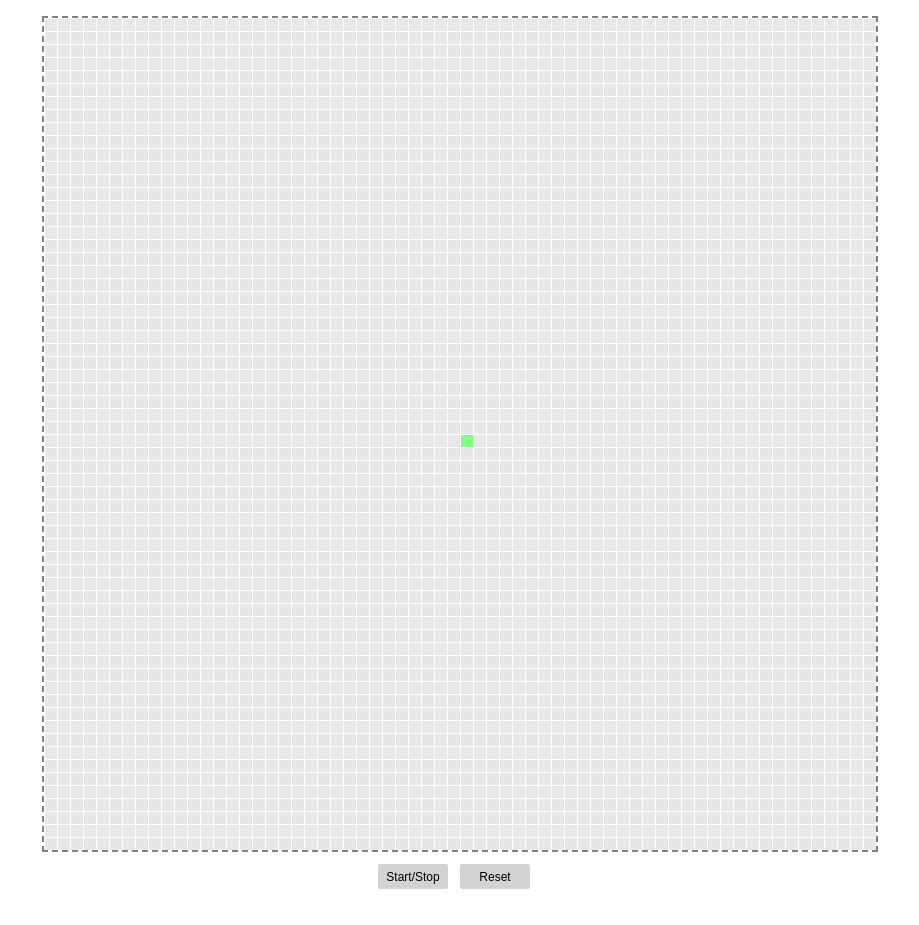
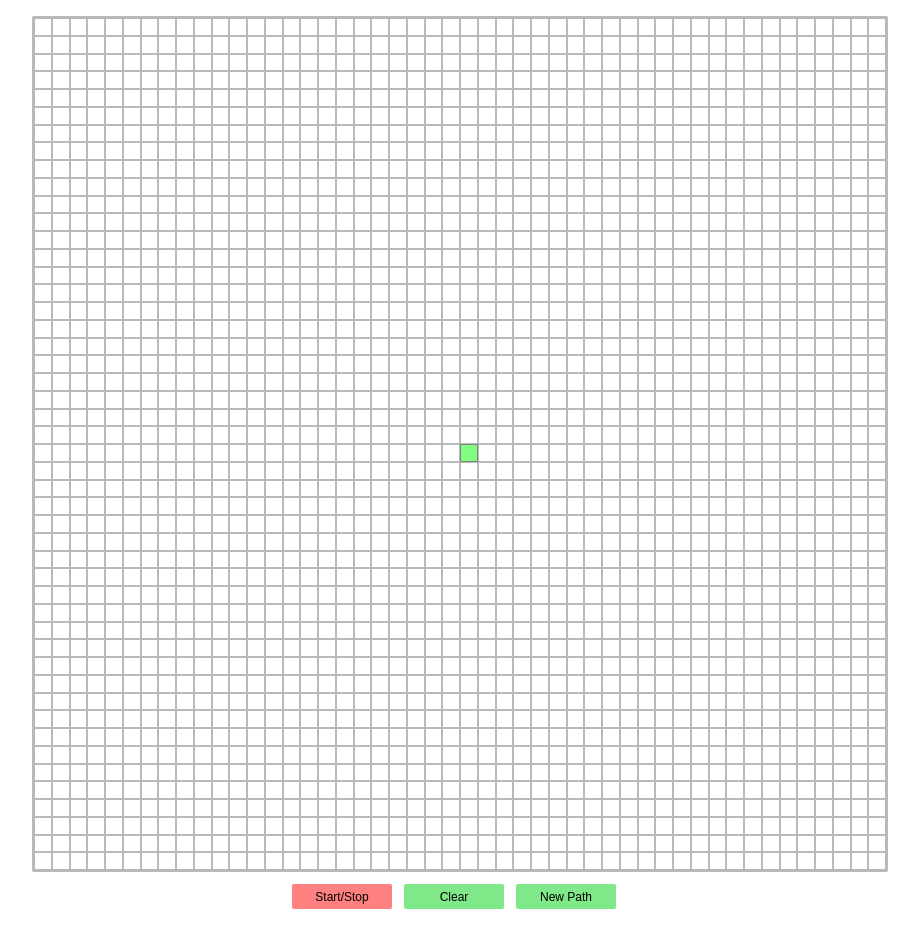
Before and after one commit to ibahm/loop-walker-react, a React (Create React App) app: page / in a window 1280 px wide. Shown: the whole page, without its empty margins (180-1099 px from the left). Built offline with nearby package versions, Linux system fonts and the light colour scheme.

Commit message:
Condition to end loop and render DOM elements correctly

```diff
--- a/src/components/Cell.js
+++ b/src/components/Cell.js
@@ -1,5 +1,4 @@
-import React, {useState} from "react";
-import Grid from "./Grid";
+import React from "react";
 
 const Cell = ({type, visited}) => {
     return (
--- a/src/components/Grid.js
+++ b/src/components/Grid.js
@@ -2,7 +2,8 @@ import React, {useEffect, useState} from "react";
 import Cell from "./Cell";
 
 // Global variables
-const BOARD_SIZE = 64;
+// Replace these with state variables
+const BOARD_SIZE = 48;
 let CURR_CELL;
 let PREV_CELL;
 
@@ -43,7 +44,7 @@ const Grid = () => {
 
     useEffect(() => {
         if (!(path.length > 0)) {
-            for(let i = 0; i < 100; i++) {
+            for(let i = 0; i < 5; i++) {
                 setPath((pState) => [...pState, Math.floor(Math.random(0)*4)])
             }
         }
@@ -57,11 +58,16 @@ const Grid = () => {
                 setCount(pState => pState + 1)
             }, 500)
 
+            if (count === path.length) {
+                clearInterval(timer)
+                handleReset()
+            }
+
             return () => {
                 clearInterval(timer)
             }
         }
-    }, [setCount, anim])
+    }, [anim, count])
 
     // Temp console output to see count iterations
     console.log(count);
@@ -71,7 +77,8 @@ const Grid = () => {
     }
 
     const handleReset = () => {
-        setCount(0);
+        setAnim((pState) => false)
+        setCount((pState) => 0);
     }
 
     // Rewrite to use state variables instead of global variables
@@ -126,8 +133,9 @@ const Grid = () => {
                     ))}
                 </div>
                 <div className="grid-footer">
-                    <button className="start" onClick={handleStart}>Start/Stop</button>
-                    <button className="reset" onClick={handleReset}>Reset</button>
+                    <button className="footer-button" onClick={handleStart} style={{backgroundColor: anim ? `rgb(0, 210, 18, 0.70)` : `rgb(255, 128, 128)`}}>Start/Stop</button>
+                    <button className="footer-button" onClick={handleReset}>Clear</button>
+                    <button className="footer-button">New Path</button>
                 </div>
             </div>
         </>
--- a/src/index.css
+++ b/src/index.css
@@ -1,5 +1,5 @@
 :root {
-  --cell: 12px;
+  --cell: 15.75px;
 }
 
 body {
@@ -24,8 +24,8 @@ code {
 .cell {
   height: var(--cell);
   width: var(--cell);
-  background-color: rgb(231, 231, 231);
-  margin: 0.5px;
+  background-color: rgb(255, 255, 255);
+  border: 1px solid rgb(185, 185, 185);
   border-radius: 0px;
 }
 
@@ -33,7 +33,7 @@ code {
   height: var(--cell);
   width: var(--cell);
   background-color: rgb(128, 253, 128);
-  margin: 0.5px;
+  border: 1px solid grey;
   border-radius: 0px;
 }
 
@@ -41,7 +41,7 @@ code {
   height: var(--cell);
   width: var(--cell);
   background-color: rgb(255, 128, 128);
-  margin: 0.5px;
+  border: 1px solid grey;
   border-radius: 0px;
 }
 
@@ -49,7 +49,6 @@ code {
   height: var(--cell) - 1px;
   width: var(--cell) - 1px;
   background-color: rgb(231, 231, 231);
-  margin: 0.5px;
   border-radius: 0px;
   border: 1px solid rgb(128, 128, 255);
 }
@@ -66,50 +65,33 @@ code {
   display: grid;
   grid-template-columns: repeat(64, 1fr);
   width: fit-content;
-  border: 2px dashed grey;
+  border: 2px solid rgb(185, 185, 185);
+  border-radius: 2px;
 }
 
 .grid-footer{
   display: flex;
   justify-content: space-evenly;
+  align-items: center;
 }
 
-.start {
+.footer-button {
   font-size: 12px;
   margin-right: 1em;
   margin-top: 1em;
   border: none;
   border-radius: 2px;
-  width: 70px;
+  min-width: 100px;
   height: 25px;
   cursor: pointer;
-  background-color: lightgrey;
+  background-color: rgba(0, 210, 18, 0.50);
+  transition: all 0.1s ease 0s;
 }
 
-.start:hover {
-  background-color: rgb(155, 155, 155);
+.footer-button:hover {
+  background-color: rgba(0, 210, 18, 0.70);
 }
 
-.start:active {
+.footer-button:active {
   scale: 0.95;
 }
-
-.reset {
-  font-size: 12px;
-  margin-right: 1em;
-  margin-top: 1em;
-  border: none;
-  border-radius: 2px;
-  width: 70px;
-  height: 25px;
-  cursor: pointer;
-  background-color: lightgrey;
-}
-
-.reset:hover {
-  background-color: rgb(155, 155, 155);
-}
-
-.reset:active {
-  scale: 0.95;
-}
```
